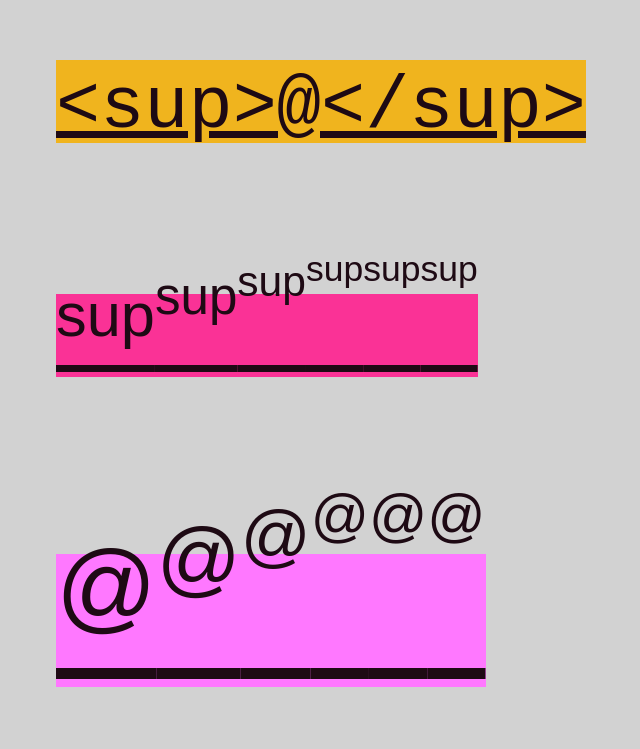
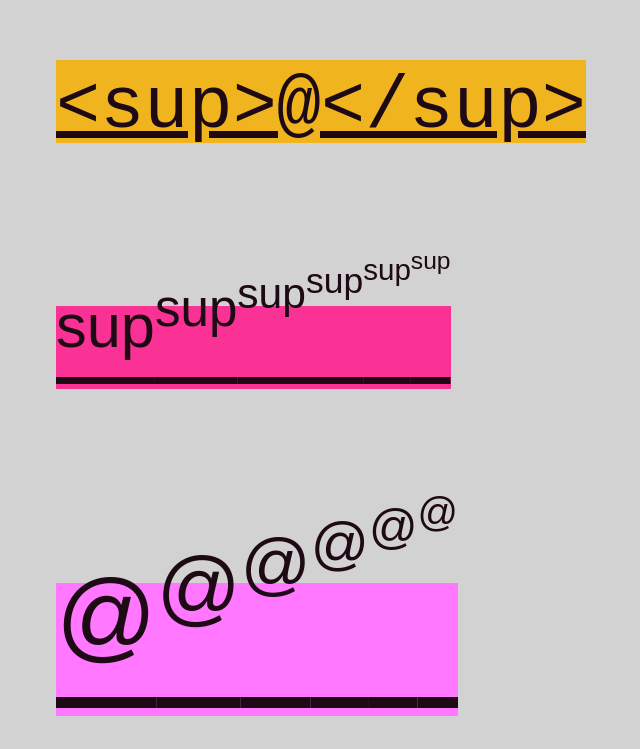
Before and after one commit to webmural/sdds, a website: page index.html in a window 1280 px wide. Shown: the part 105-854 px from the top of the page, without its empty margins (319-959 px from the left). Drawn offline with Linux system fonts and the light colour scheme.

Commit message:
nestingbat

```diff
--- a/index.html
+++ b/index.html
@@ -27,12 +27,12 @@
   </header>
   <p>
     <a href="https://webmural.com/reddy" class="ooze heat">
-      <sup>sup<sup>sup<sup>sup<sup>sup</sup><sup>sup</sup><sup>sup</sup></sup></sup></sup>
+      <sup>sup<sup>sup<sup>sup<sup>sup<sup>sup<sup>sup</sup></sup></sup></sup></sup></sup>
     </a>
   </p>
   <p>
     <a href="https://webmural.com/web123" class="plus ooze punk">
-      <sup>@<sup>@<sup>@<sup>@</sup><sup>@</sup><sup>@</sup></sup></sup></sup>
+      <sup>@<sup>@<sup>@<sup>@<sup>@<sup>@</sup></sup></sup></sup></sup></sup>
     </a>
   </p>
   <p>
```
